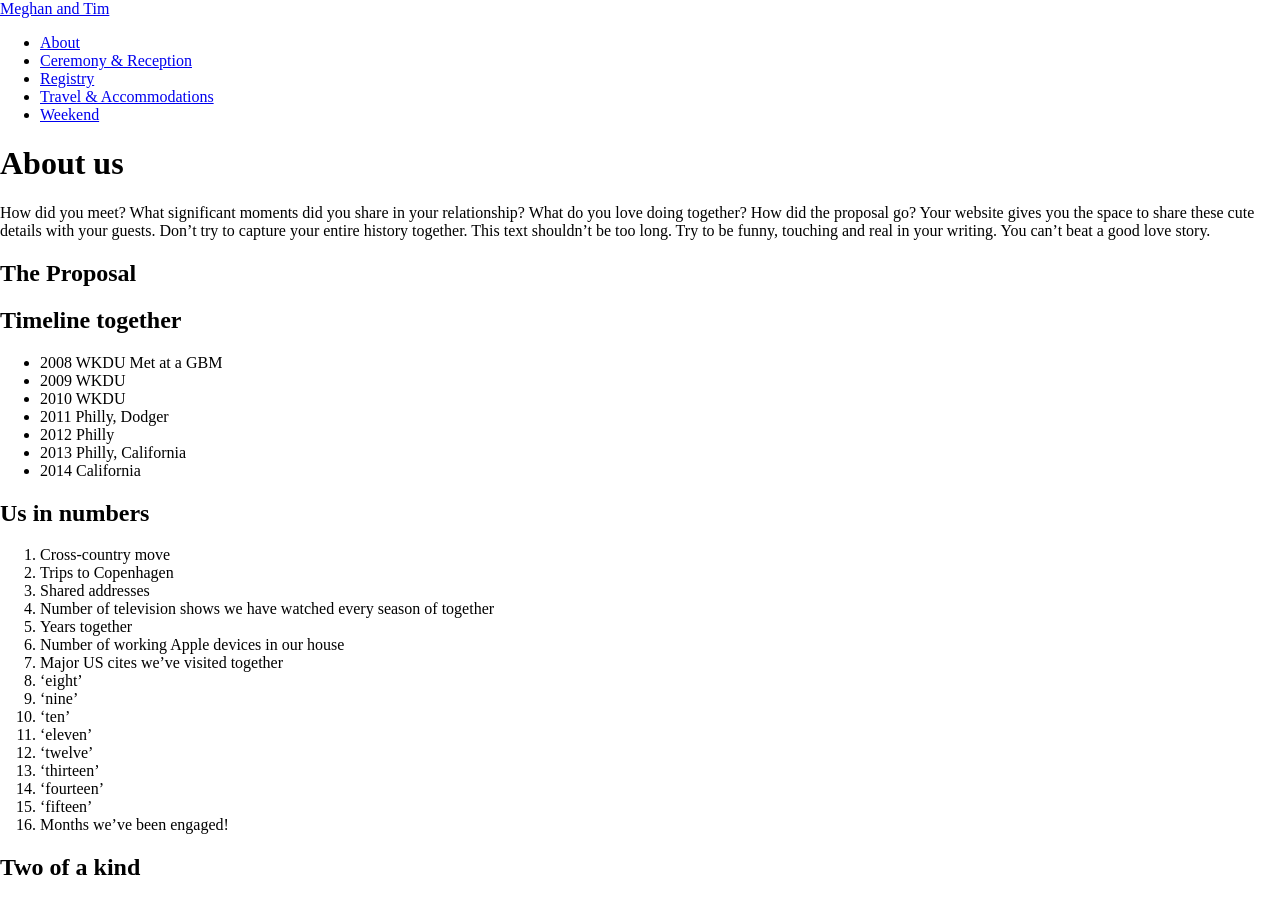
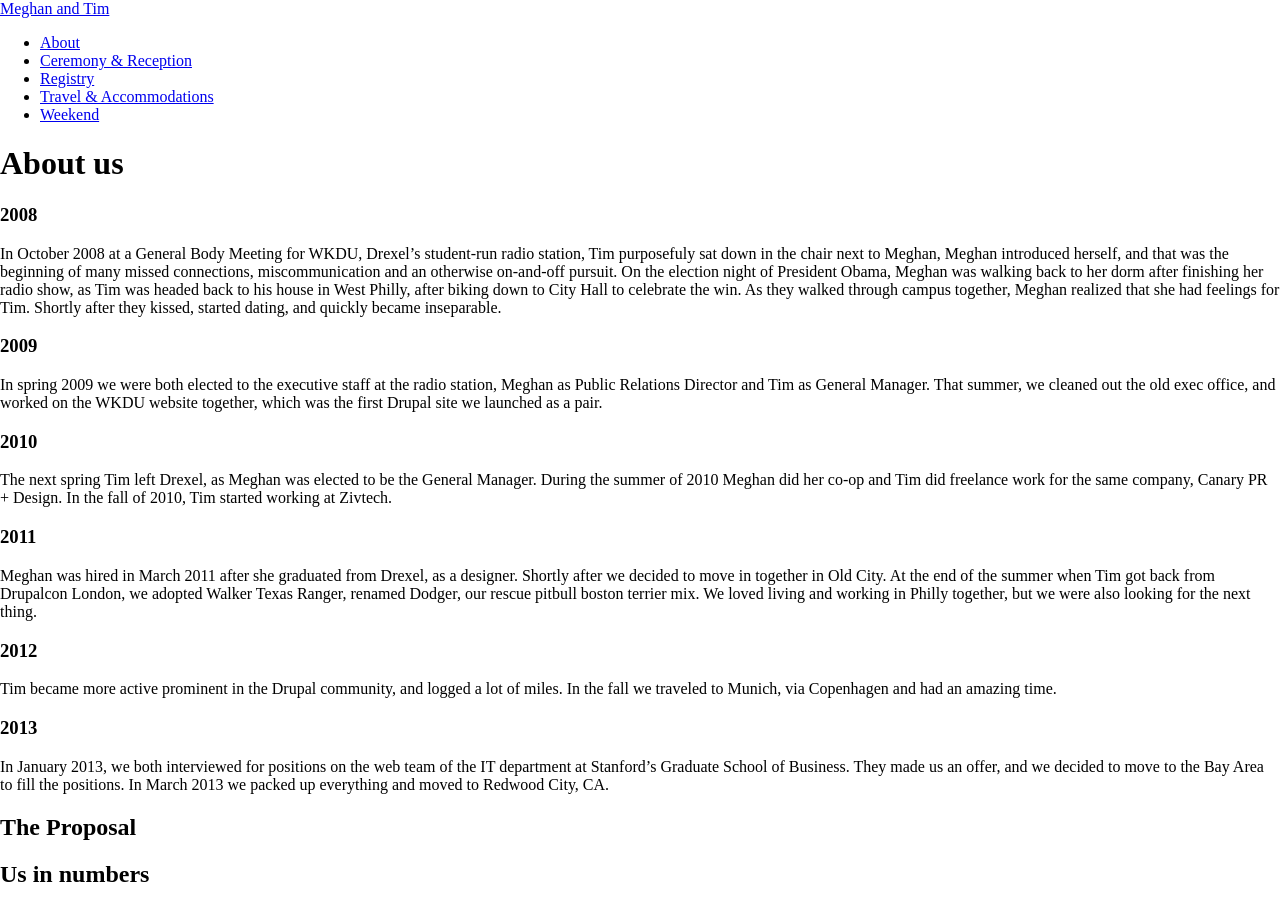
Before and after one commit to timplunkett/meghanandtim.us, a Jekyll site: the page built from about/index.md, in a window 1280 px wide and 900 px high. Built offline with Jekyll 4.4.1, drawn with Linux system fonts in a browser that asks for light colours.

Commit message:
Write about us, spelling not included.

```diff
--- a/about/index.md
+++ b/about/index.md
@@ -4,27 +4,26 @@ title: About us
 ---
 
 # About us
-How did you meet?
-What significant moments did you share in your relationship?
-What do you love doing together?
-How did the proposal go?
-Your website gives you the space to share these cute details with your guests.
-Don’t try to capture your entire history together.
-This text shouldn’t be too long.
-Try to be funny, touching and real in your writing.
-You can’t beat a good love story.
+### 2008
+In October 2008 at a General Body Meeting for WKDU, Drexel's student-run radio station, Tim purposefuly sat down in the chair next to Meghan, Meghan introduced herself, and that was the beginning of many missed connections, miscommunication and an otherwise on-and-off pursuit. On the election night of President Obama, Meghan was walking back to her dorm after finishing her radio show, as Tim was headed back to his house in West Philly, after biking down to City Hall to celebrate the win. As they walked through campus together, Meghan realized that she had feelings for Tim. Shortly after they kissed, started dating, and quickly became inseparable.
+
+### 2009
+In spring 2009 we were both elected to the executive staff at the radio station, Meghan as Public Relations Director and Tim as General Manager. That summer, we cleaned out the old exec office, and worked on the WKDU website together, which was the first Drupal site we launched as a pair.
+
+### 2010
+The next spring Tim left Drexel, as Meghan was elected to be the General Manager. During the summer of 2010 Meghan did her co-op and Tim did freelance work for the same company, Canary PR + Design. In the fall of 2010, Tim started working at Zivtech.
+
+### 2011
+Meghan was hired in March 2011 after she graduated from Drexel, as a designer. Shortly after we decided to move in together in Old City. At the end of the summer when Tim got back from Drupalcon London, we adopted Walker Texas Ranger, renamed Dodger, our rescue pitbull boston terrier mix. We loved living and working in Philly together, but we were also looking for the next thing.
+
+### 2012
+Tim became more active prominent in the Drupal community, and logged a lot of miles. In the fall we traveled to Munich, via Copenhagen and had an amazing time.
+
+### 2013
+In January 2013, we both interviewed for positions on the web team of the IT department at Stanford's Graduate School of Business. They made us an offer, and we decided to move to the Bay Area to fill the positions. In March 2013 we packed up everything and moved to Redwood City, CA.
 
 ## The Proposal
 
-## Timeline together
-
-- 2008 WKDU Met at a GBM
-- 2009 WKDU
-- 2010 WKDU
-- 2011 Philly, Dodger
-- 2012 Philly
-- 2013 Philly, California
-- 2014 California
 
 ## Us in numbers
 1. Cross-country move
@@ -43,7 +42,6 @@ You can’t beat a good love story.
 14. 'fourteen'
 15. 'fifteen'
 16. Months we've been engaged!
-
 
 ## Two of a kind
 - Meg eats the drumsticks, Tim eats the wings
```
Also changed, not shown: ceremony-reception/index.md (+8 -6 lines), index.md (+2 -2 lines), registries/index.md (+0 -2 lines).
